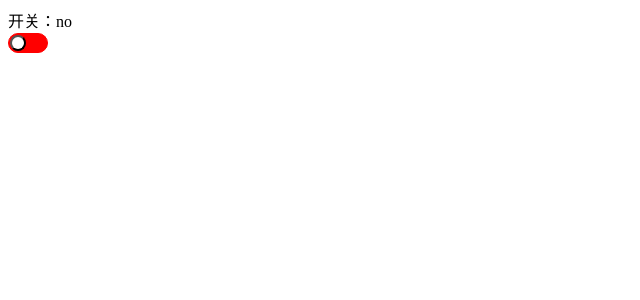
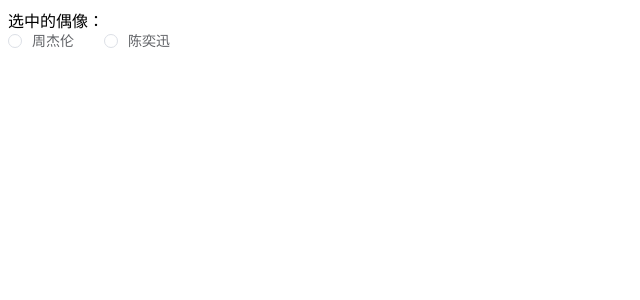
Before and after one commit to freshmanljp/My_UI, a Vue app: page / in a window 1280 px wide. Shown: the top 300 px of the page, without its empty margins (0-640 px from the left). Built offline with nearby package versions, Linux system fonts and the light colour scheme.

Commit message:
完成简易的radio组件和radioGroupzujian

```diff
--- a/src/App.vue
+++ b/src/App.vue
@@ -7,10 +7,20 @@
       <MyInput type="password" name="password" :visible="true" v-model="password" :clearable="true"></MyInput>
       <MyInput :disabled="true"></MyInput>
     </div> -->
-    <div>
+    <!-- <div>
       开关：{{switchValue ? 'yes' : 'no'}}
     </div>
-    <MySwitch v-model="switchValue" activeColor="green" inactiveColor="red" name="yihun"></MySwitch>
+    <MySwitch v-model="switchValue" activeColor="green" inactiveColor="red" name="yihun"></MySwitch> -->
+    选中的偶像：{{selectIdol}}
+    <div>
+      <MyRadio label="JayChou" v-model="selectIdol">周杰伦</MyRadio>
+      <MyRadio label="Eason" v-model="selectIdol">陈奕迅</MyRadio>
+    </div>
+    <!-- 选中的偶像：{{selectIdol}}
+    <MyRadioGroup v-model="selectIdol">
+      <MyRadio label="JayChou">周杰伦</MyRadio>
+      <MyRadio label="Eason">陈奕迅</MyRadio>
+    </MyRadioGroup> -->
   </div>
 </template>
 
@@ -21,7 +31,8 @@
     return {
       // username: 'darling',
       // password: ''
-      switchValue: false
+      // switchValue: false
+      selectIdol: ''
     }
   },
   methods: {
--- a/src/main.js
+++ b/src/main.js
@@ -5,7 +5,9 @@
   MyButton,
   MyDialog,
   MyInput,
-  MySwitch
+  MySwitch,
+  MyRadio,
+  MyRadioGroup
 } from './package'
 
 Vue.config.productionTip = false
@@ -14,6 +16,8 @@
 Vue.component(MyDialog.name, MyDialog)
 Vue.component(MyInput.name, MyInput)
 Vue.component(MySwitch.name, MySwitch)
+Vue.component(MyRadio.name, MyRadio)
+Vue.component(MyRadioGroup.name, MyRadioGroup)
 
 new Vue({
   render: h => h(App)
--- a/src/package/index.js
+++ b/src/package/index.js
@@ -2,3 +2,5 @@
 export { default as MyDialog } from './dialog.vue'
 export { default as MyInput } from './input.vue'
 export { default as MySwitch } from './switch.vue'
+export { default as MyRadio } from './radio.vue'
+export { default as MyRadioGroup } from './radioGroup.vue'
--- /dev/null
+++ b/src/package/radio.vue
@@ -0,0 +1,130 @@
+<template>
+    <label class="my-radio" :class="{'is-checked': label === model}">
+      <span class="my-radio_input">
+        <span class="my-radio_inner"></span>
+        <input
+          type="radio"
+          class="my-radio_original"
+          :name="name"
+          :value="label"
+          v-model="model"
+        >
+      </span>
+      <span class="my-radio_label">
+        <slot>{{label}}</slot>
+      </span>
+    </label>
+</template>
+<script>
+export default {
+  name: 'MyRadio',
+  props: {
+    label: {
+      type: [String, Boolean, Number],
+      required: true
+    },
+    value: null,
+    name: {
+      type: String,
+      default: ''
+    }
+  },
+  // 接收父组件radioGroup的传值
+  inject: {
+    // 写成对象的形式是方便设置默认值,没有此值的时候会报错
+    radioGroup: {
+      default: ''
+    }
+  },
+  computed: {
+    // 判断组件是否在radioGroup组件内
+    isInGroup () {
+      return Boolean(this.radioGroup)
+    },
+    model: {
+      get () {
+        return this.isInGroup ? this.radioGroup.value : this.value
+      },
+      set (value) {
+        return this.isInGroup ? this.radioGroup.$emit('input', value) : this.$emit('input', value)
+      }
+    }
+  },
+  data () {
+    return {
+    }
+  }
+}
+</script>
+<style scoped lang="scss">
+  .my-radio {
+    display: inline-block;
+    position: relative;
+    margin-right: 30px;
+    color: #606266;
+    font-size: 14px;
+    font-weight: 500;
+    // 根据字号大小设置行距
+    line-height: 1;
+    outline: none;
+    white-space: nowrap;
+    cursor: pointer;
+    // 禁止文本选择
+    -moz-user-select: none;
+    -webkit-user-select: none;
+    .my-radio_input {
+      position: relative;
+      display: inline-block;
+      line-height: 1;
+      vertical-align: middle;
+      outline: none;
+      white-space: nowrap;
+      cursor: pointer;
+      .my-radio_inner {
+        position: relative;
+        display: inline-block;
+        width: 14px;
+        height: 14px;
+        box-sizing: border-box;
+        border: 1px solid #dcdfe6;
+        border-radius: 50%;
+        cursor: pointer;
+        &::after {
+          content: '';
+          position: absolute;
+          top: 50%;
+          left: 50%;
+          width: 4px;
+          height: 4px;
+          border-radius: 50%;
+          background-color: #409eff;
+          // scale显示与隐藏
+          transform: translate(-50%,-50%) scale(0);
+          transition: transform .15s ease-in;
+        }
+      }
+      .my-radio_original {
+        opacity: 0;
+        outline: none;
+        position: absolute;
+      }
+    }
+    .my-radio_label {
+      font-size: 14px;
+      padding-left: 10px;
+    }
+    &.is-checked {
+      .my-radio_input {
+        .my-radio_inner {
+          border-color: #409eff;
+          &::after{
+            transform: translate(-50%,-50%) scale(1);
+          }
+        }
+      }
+      .my-radio_label{
+        color:#409eff;
+      }
+    }
+  }
+</style>
--- /dev/null
+++ b/src/package/radioGroup.vue
@@ -0,0 +1,22 @@
+<template>
+  <div class="my-radio-group">
+    <slot></slot>
+  </div>
+</template>
+<script>
+export default {
+  name: 'MyRadioGroup',
+  props: {
+    // 用于接收各组件的绑定值，其值的摄制由子组件radio触发
+    value: null
+  },
+  provide () {
+    return {
+      // 将此组件传递给需要用到的radio子组件
+      radioGroup: this
+    }
+  }
+}
+</script>
+<style scoped lang="scss">
+</style>
```
